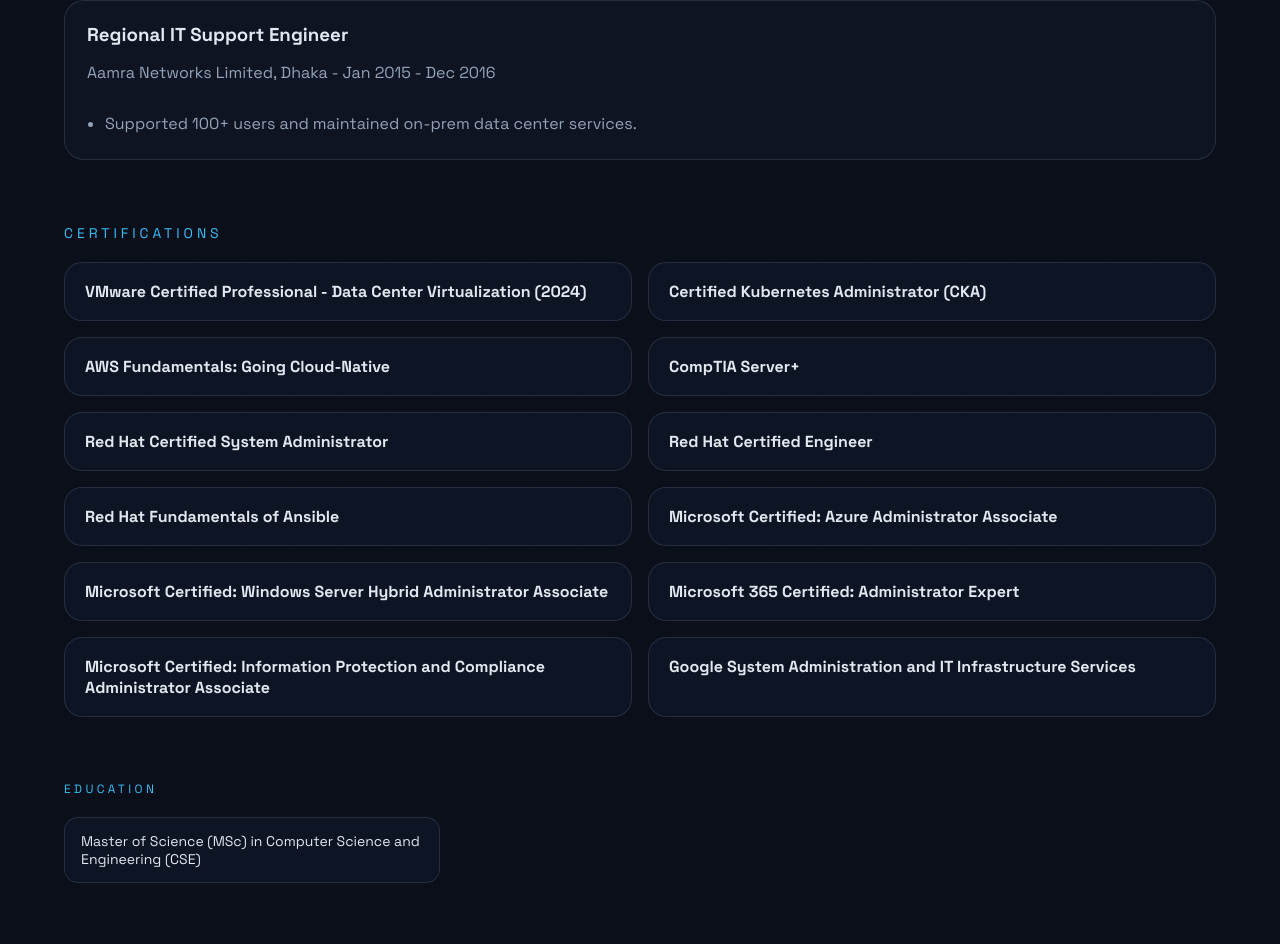
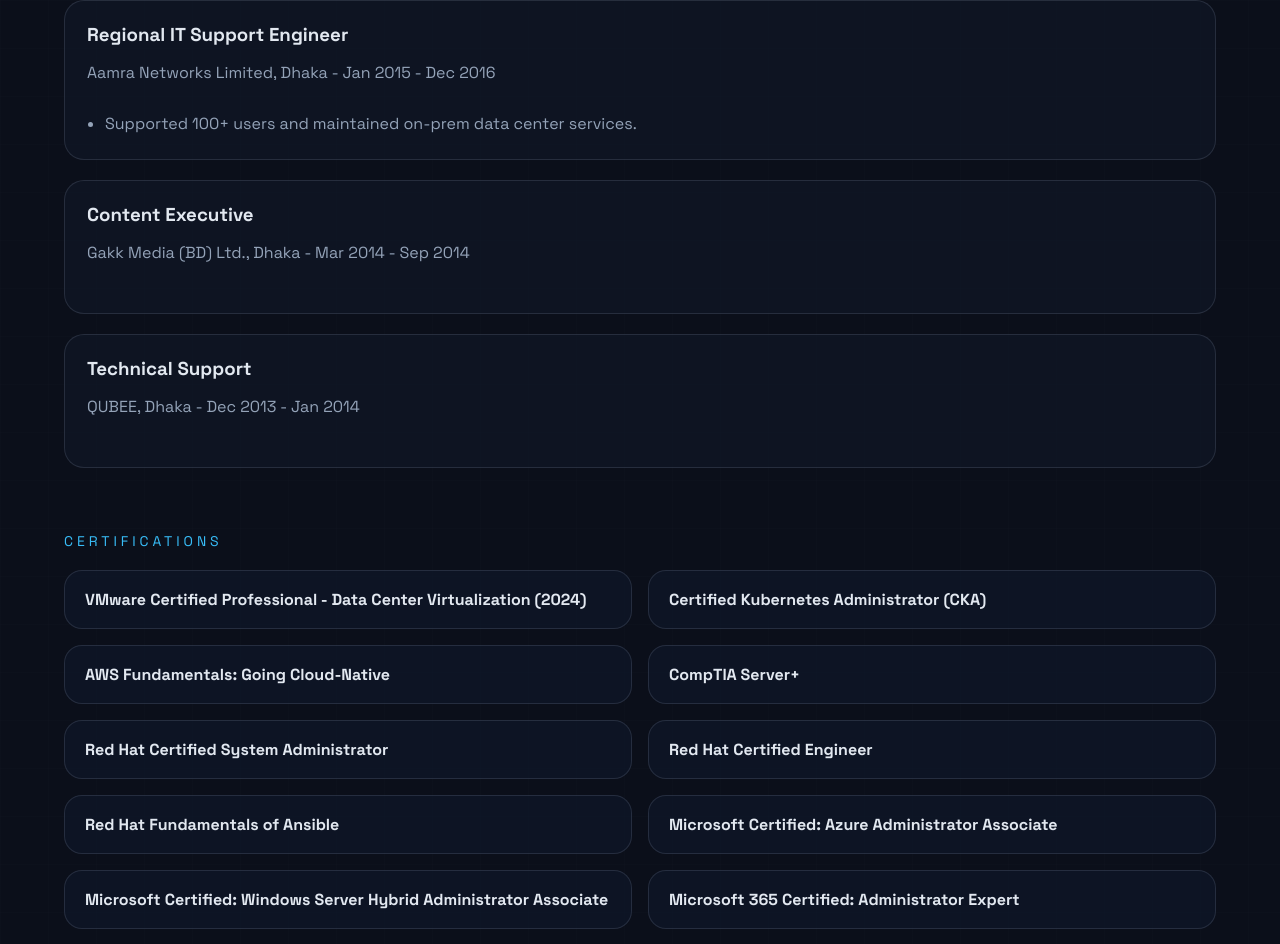
Before and after one commit to abhijet02/website, a Next.js app: page / in a window 1280 px wide. Shown: the part 2352-3296 px from the top of the page. Built offline with nearby package versions, Linux system fonts and the light colour scheme; a web font is replaced by a local one.

Commit message:
Update experience entries formatting

```diff
--- a/src/app/page.tsx
+++ b/src/app/page.tsx
@@ -75,6 +75,18 @@
       highlights: [
         'Supported 100+ users and maintained on-prem data center services.',
       ],
+    },
+    {
+      role: 'Content Executive',
+      company: 'Gakk Media (BD) Ltd., Dhaka',
+      period: 'Mar 2014 - Sep 2014',
+      highlights: [],
+    },
+    {
+      role: 'Technical Support',
+      company: 'QUBEE, Dhaka',
+      period: 'Dec 2013 - Jan 2014',
+      highlights: [],
     },
   ];
 
```
Also changed, not shown: 1 other file (tests, documents, lock files or other folders).
